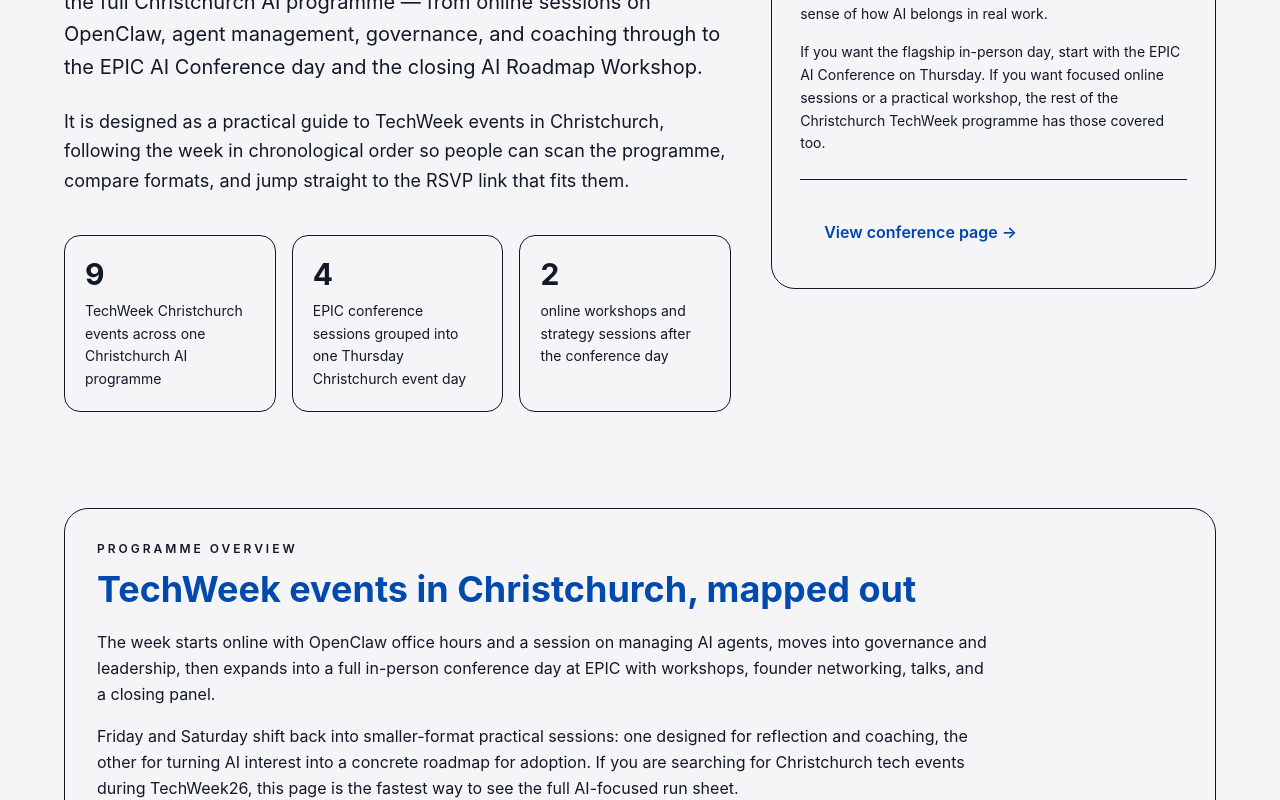
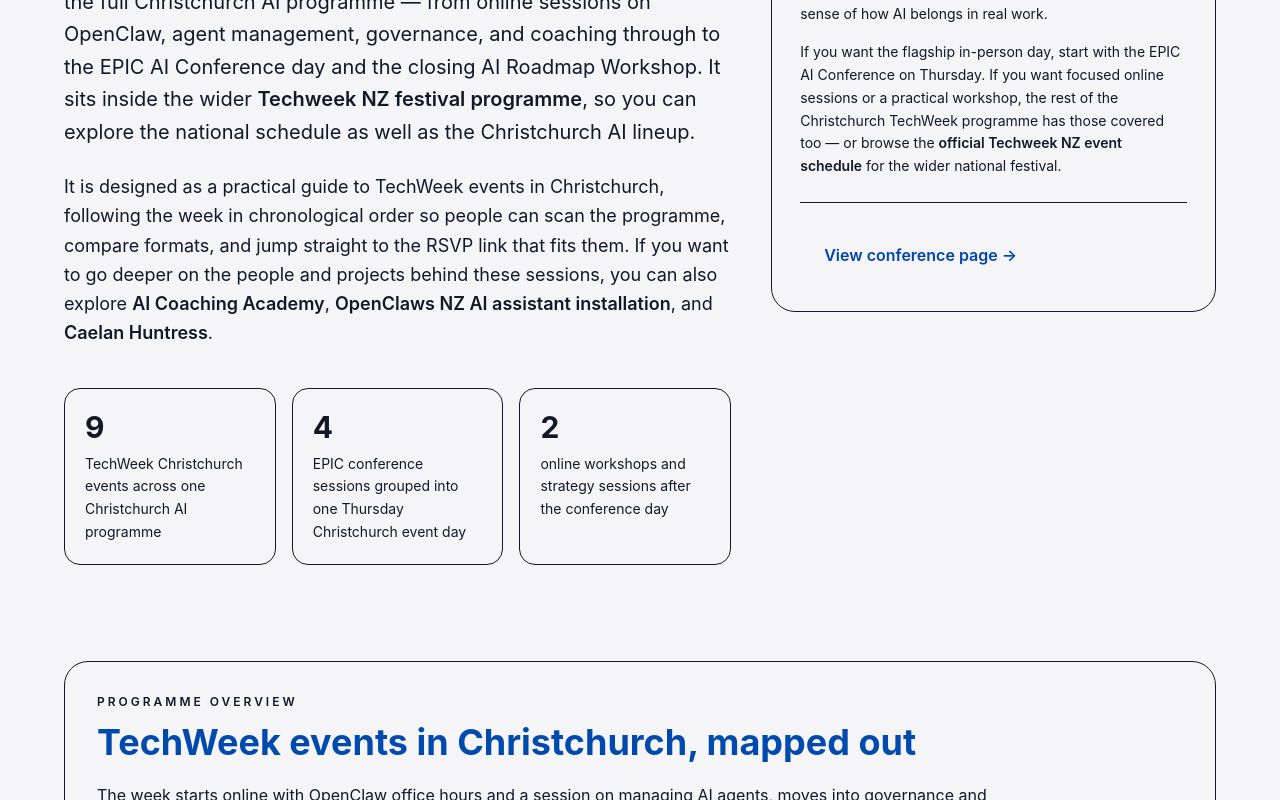
Before and after one commit to caelanhuntress/christchurch-ai, a Next.js app: page /techweek in a window 1280 px wide. Shown: the part 420-1220 px from the top of the page. Built offline with nearby package versions, Linux system fonts and the light colour scheme.

Commit message:
Add Techweek and property backlinks

```diff
--- a/app/techweek/page.tsx
+++ b/app/techweek/page.tsx
@@ -371,10 +371,10 @@ export default function TechWeekPage() {
                 TechWeek events
               </h1>
               <p className="text-lg md:text-xl leading-relaxed max-w-3xl mb-6" style={{ color: "var(--foreground)" }}>
-                Looking for TechWeek Christchurch events? This page brings together the full Christchurch AI programme — from online sessions on OpenClaw, agent management, governance, and coaching through to the EPIC AI Conference day and the closing AI Roadmap Workshop.
+                Looking for TechWeek Christchurch events? This page brings together the full Christchurch AI programme — from online sessions on OpenClaw, agent management, governance, and coaching through to the EPIC AI Conference day and the closing AI Roadmap Workshop. It sits inside the wider <a href="https://techweek.co.nz/?utm_source=chchai&utm_medium=techweekpage&utm_campaign=caelanhuntress" target="_blank" rel="noopener noreferrer" style={{ color: "var(--accent)" }} className="font-semibold">Techweek NZ festival programme</a>, so you can explore the national schedule as well as the Christchurch AI lineup.
               </p>
               <p className="text-lg leading-relaxed max-w-3xl mb-10" style={{ color: "var(--foreground)" }}>
-                It is designed as a practical guide to TechWeek events in Christchurch, following the week in chronological order so people can scan the programme, compare formats, and jump straight to the RSVP link that fits them.
+                It is designed as a practical guide to TechWeek events in Christchurch, following the week in chronological order so people can scan the programme, compare formats, and jump straight to the RSVP link that fits them. If you want to go deeper on the people and projects behind these sessions, you can also explore <a href="https://ai-coaching.academy" target="_blank" rel="noopener noreferrer" style={{ color: "var(--accent)" }} className="font-semibold">AI Coaching Academy</a>, <a href="https://openclaws.nz" target="_blank" rel="noopener noreferrer" style={{ color: "var(--accent)" }} className="font-semibold">OpenClaws NZ AI assistant installation</a>, and <a href="https://caelanhuntress.com" target="_blank" rel="noopener noreferrer" style={{ color: "var(--accent)" }} className="font-semibold">Caelan Huntress</a>.
               </p>
               <div className="grid sm:grid-cols-3 gap-4">
                 {[
@@ -402,7 +402,7 @@ export default function TechWeekPage() {
               <div className="space-y-4 text-sm leading-relaxed" style={{ color: "var(--text-muted)" }}>
                 <p>Some sessions are built for leaders. Some are for hands-on practitioners. Some are simply for curious people who want a better room to think in.</p>
                 <p>The through-line across these TechWeek events in Christchurch is practical capability: better operators, better questions, stronger communities, and a clearer sense of how AI belongs in real work.</p>
-                <p>If you want the flagship in-person day, start with the EPIC AI Conference on Thursday. If you want focused online sessions or a practical workshop, the rest of the Christchurch TechWeek programme has those covered too.</p>
+                <p>If you want the flagship in-person day, start with the EPIC AI Conference on Thursday. If you want focused online sessions or a practical workshop, the rest of the Christchurch TechWeek programme has those covered too — or browse the <a href="https://techweek.co.nz/?utm_source=chchai&utm_medium=techweekpage&utm_campaign=caelanhuntress" target="_blank" rel="noopener noreferrer" style={{ color: "var(--accent)" }} className="font-semibold">official Techweek NZ event schedule</a> for the wider national festival.</p>
               </div>
               <div className="mt-6 pt-6 border-t" style={{ borderColor: "var(--border)" }}>
                 <a
@@ -428,7 +428,7 @@ export default function TechWeekPage() {
                 The week starts online with OpenClaw office hours and a session on managing AI agents, moves into governance and leadership, then expands into a full in-person conference day at EPIC with workshops, founder networking, talks, and a closing panel.
               </p>
               <p>
-                Friday and Saturday shift back into smaller-format practical sessions: one designed for reflection and coaching, the other for turning AI interest into a concrete roadmap for adoption. If you are searching for Christchurch tech events during TechWeek26, this page is the fastest way to see the full AI-focused run sheet.
+                Friday and Saturday shift back into smaller-format practical sessions: one designed for reflection and coaching, the other for turning AI interest into a concrete roadmap for adoption. If you are searching for Christchurch tech events during TechWeek26, this page is the fastest way to see the full AI-focused run sheet. For the in-depth conference breakdown, jump to the <a href="https://christchurch-ai.com/epic-ai-conference" style={{ color: "var(--accent)" }} className="font-semibold">EPIC AI Conference programme</a>, and for the broader local community behind these sessions, visit the <Link href="/" style={{ color: "var(--accent)" }} className="font-semibold">Christchurch AI homepage</Link>.
               </p>
             </div>
           </div>
```
